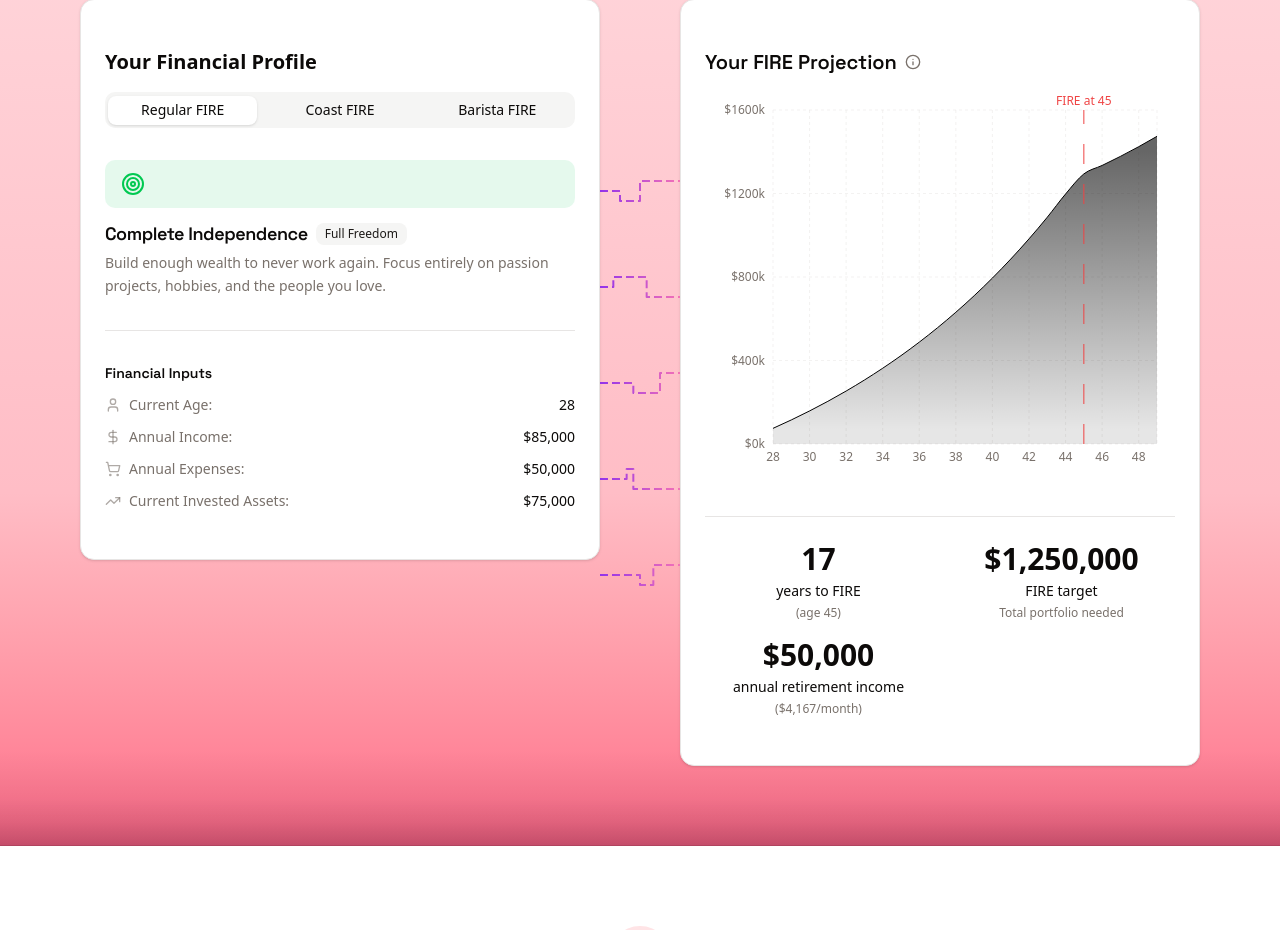
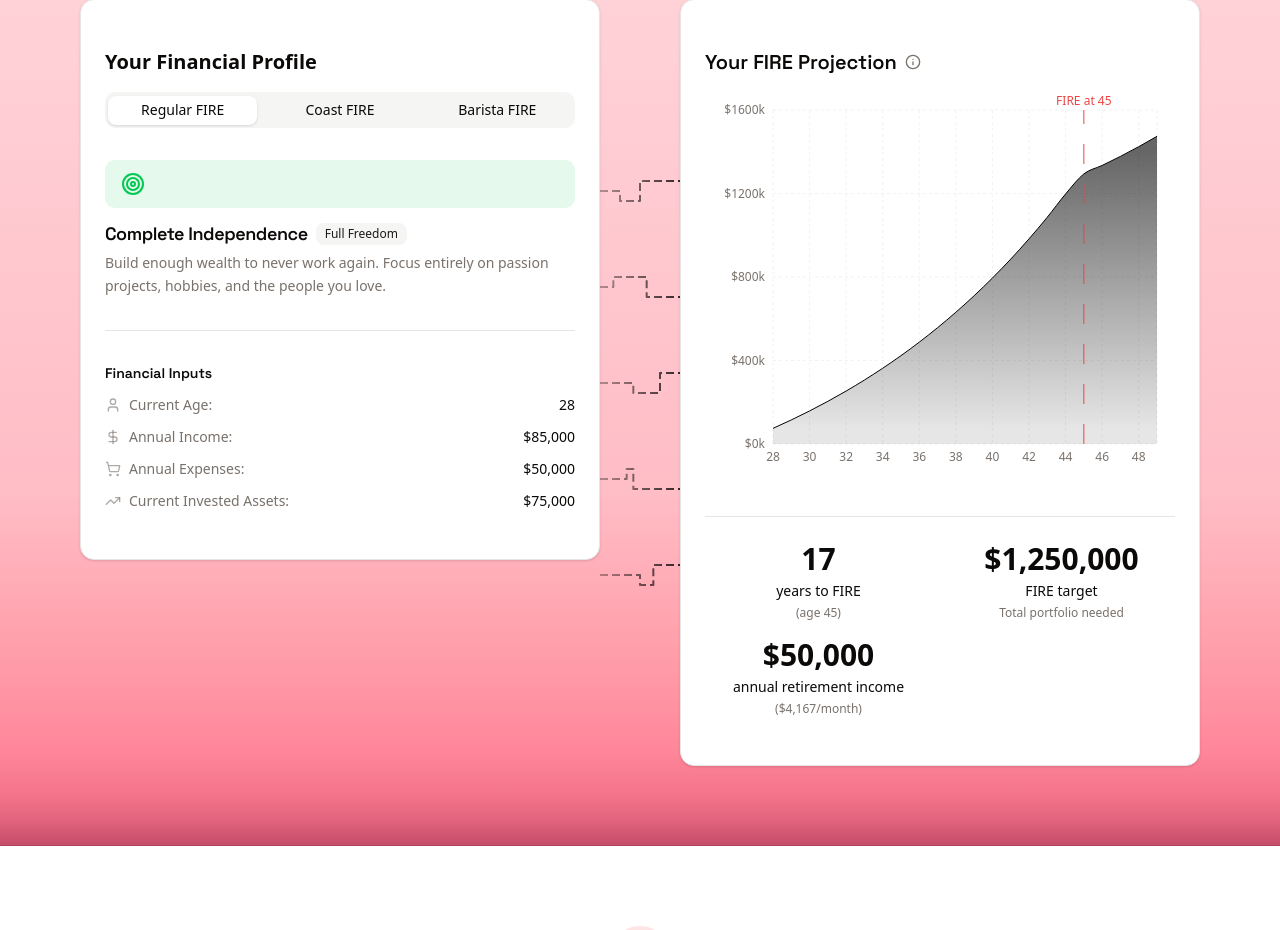
Before and after one commit to schelskedevco/ignidash-legacy, a Next.js app: page / in a window 1280 px wide. Shown: the part 998-1928 px from the top of the page. Built offline with nearby package versions, Linux system fonts and the light colour scheme.

Commit message:
linear gradient

```diff
--- a/src/components/sections/fire-scenarios/connecting-wire.tsx
+++ b/src/components/sections/fire-scenarios/connecting-wire.tsx
@@ -1,3 +1,7 @@
+"use client";
+
+import { useTheme } from "next-themes";
+
 interface ConnectingWireProps {
   variant?: "step" | "tight" | "wide" | "flip" | "lean";
   direction?: "normal" | "reverse";
@@ -7,6 +11,8 @@ export function ConnectingWire({
   variant = "step",
   direction = "normal",
 }: ConnectingWireProps) {
+  const { theme } = useTheme();
+  const isDark = theme === "dark";
   // Shape breakdown: [left, middle, right] all must sum to 120
   const shape: Record<string, [number, number, number]> = {
     step: [30, 30, 60],
@@ -58,8 +64,14 @@ export function ConnectingWire({
               x2="1"
               y2="0"
             >
-              <stop offset="0%" stopColor="#9333EA" />
-              <stop offset="100%" stopColor="#F472B6" />
+              <stop
+                offset="0%"
+                stopColor={isDark ? "rgba(255,255,255,0.3)" : "rgba(0,0,0,0.3)"}
+              />
+              <stop
+                offset="100%"
+                stopColor={isDark ? "rgba(255,255,255,0.8)" : "rgba(0,0,0,0.8)"}
+              />
             </linearGradient>
           </defs>
           <path
@@ -95,8 +107,14 @@ export function ConnectingWire({
               x2="0"
               y2="1"
             >
-              <stop offset="0%" stopColor="#9333EA" />
-              <stop offset="100%" stopColor="#F472B6" />
+              <stop
+                offset="0%"
+                stopColor={isDark ? "rgba(255,255,255,0.3)" : "rgba(0,0,0,0.3)"}
+              />
+              <stop
+                offset="100%"
+                stopColor={isDark ? "rgba(255,255,255,0.8)" : "rgba(0,0,0,0.8)"}
+              />
             </linearGradient>
           </defs>
           <path
```
